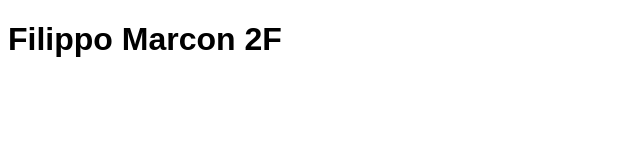
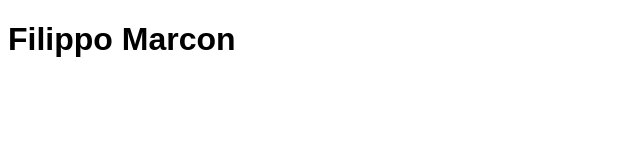
Before and after one commit to FilippoMarcon/filippomarcon.github.io, a plain HTML site: page index.html in a window 1280 px wide. Shown: the full height of the page, 0-640 px from the left. Drawn offline with Linux system fonts and the light colour scheme.

Commit message:
Update index.html

```diff
--- a/index.html
+++ b/index.html
@@ -7,6 +7,6 @@
     <title>Filippo Marcon</title>
 </head>
 <body>
-    <h1 style="font-family: Arial;">Filippo Marcon 2F</h1
+    <h1 style="font-family: Arial;">Filippo Marcon</h1
 </body>
 </html>
```
